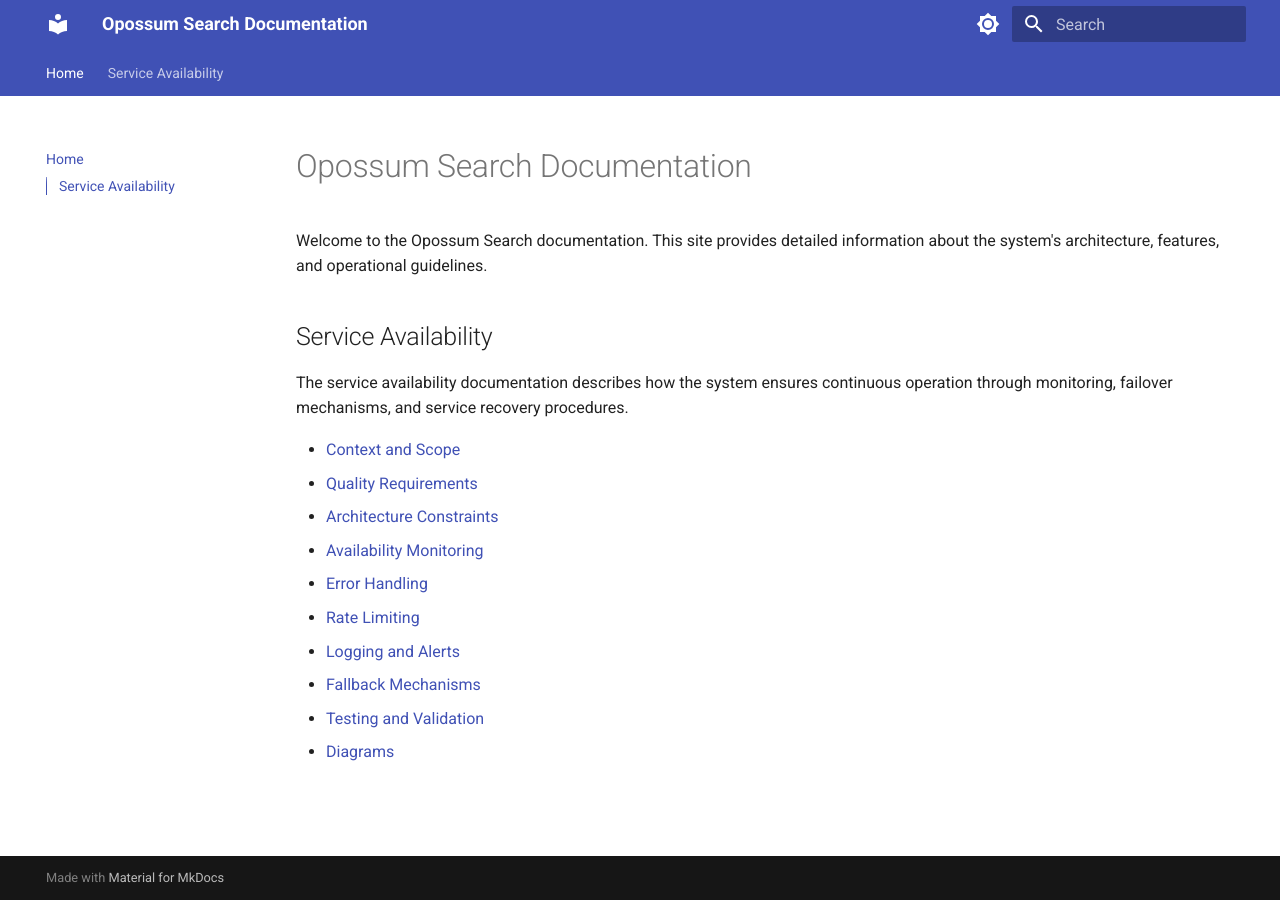
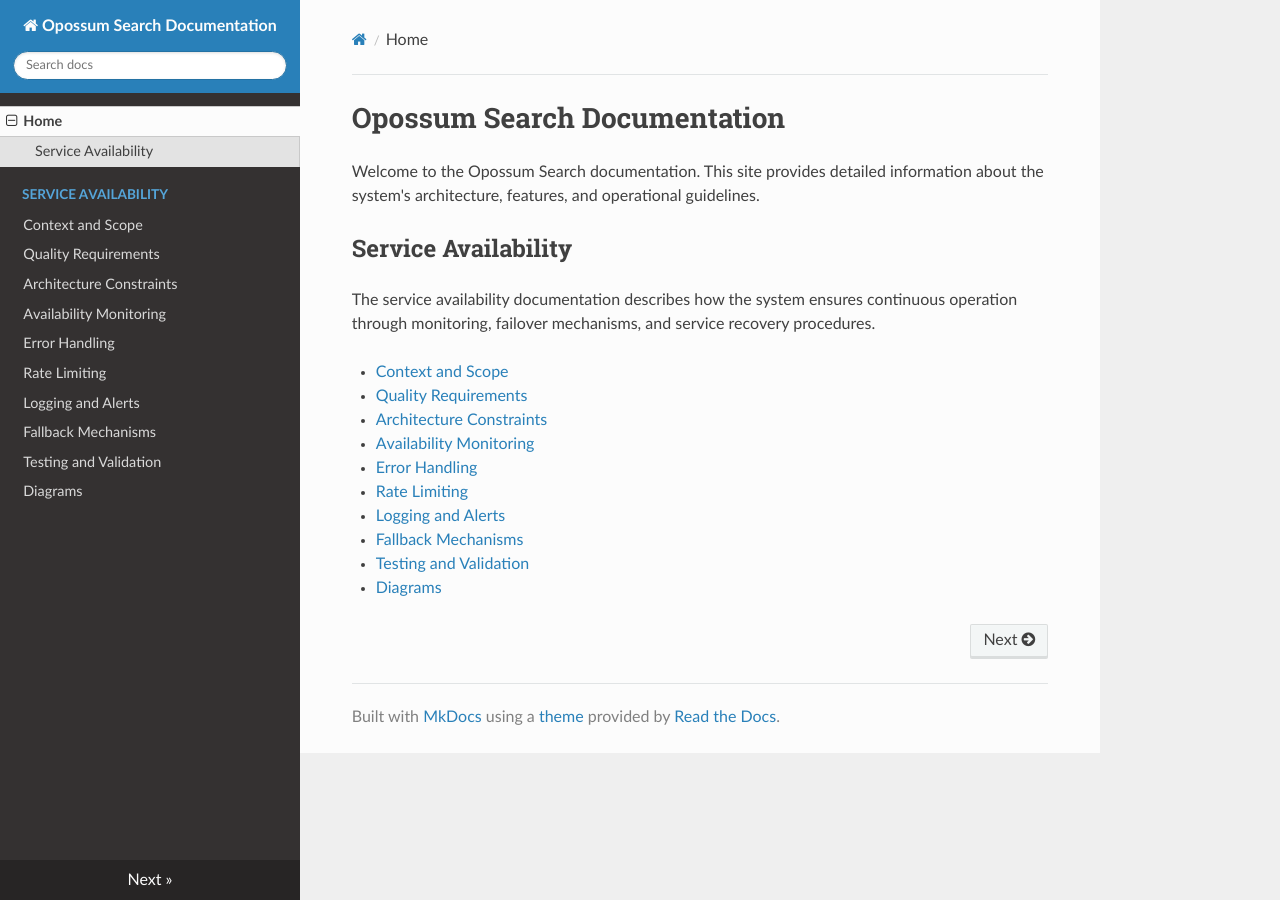
Before and after one commit to bilalobe/Opossum, an MkDocs documentation site: the page built from docs/index.md, in a window 1280 px wide. Built offline with MkDocs 1.6.1, drawn with Linux system fonts in a browser that asks for light colours; nearby versions of some CDN libraries.

Commit message:
Update MkDocs configuration with new theme, extensions, and metadata

```diff
--- a/mkdocs.yml
+++ b/mkdocs.yml
@@ -1,10 +1,21 @@
 site_name: Opossum Search Documentation
+site_description: Documentation for the Opossum Search system
+site_author: bebo
+
+# Repository
+# repo_name: opossum-search
+# repo_url: https://github.com/yourusername/opossum-search
+
+# Theme configuration
 theme:
-  name: material
+  name: readthedocs
+  # favicon: assets/images/favicon.png
   features:
     - navigation.tabs
     - navigation.sections
     - toc.integrate
+    - navigation.expand
+    - navigation.indexes
     - search.suggest
     - search.highlight
     - content.tabs.link
@@ -12,25 +23,41 @@ theme:
     - content.code.copy
   palette:
     - scheme: default
+      primary: indigo
+      accent: indigo
       toggle:
-        icon: material/brightness-7
+        icon: material/toggle-switch-off-outline
         name: Switch to dark mode
     - scheme: slate
+      primary: indigo
+      accent: indigo
       toggle:
-        icon: material/brightness-4
+        icon: material/toggle-switch
         name: Switch to light mode
 
+# Extensions
 markdown_extensions:
   - tables
+  - attr_list
+  - md_in_html
+  - admonition
   - pymdownx.highlight:
       anchor_linenums: true
-  - pymdownx.superfences
+  - pymdownx.superfences:
+      custom_fences:
+        - name: mermaid
+          class: mermaid
+          format: !!python/name:pymdownx.superfences.fence_code_format
   - pymdownx.inlinehilite
   - pymdownx.tabbed:
       alternate_style: true
-  - attr_list
-  - md_in_html
+  - pymdownx.tasklist:
+      custom_checkbox: true
+  - pymdownx.superfences
+  - pymdownx.highlight
+  - pymdownx.details
 
+# Navigation structure
 nav:
   - Home: index.md
   - Service Availability:
@@ -44,3 +71,10 @@ nav:
     - Fallback Mechanisms: service-availability/fallback-mechanisms.md
     - Testing and Validation: service-availability/testing-validation.md
     - Diagrams: service-availability/processing-diagrams.md
+
+# Plugins
+plugins:
+  - search
+  - minify:
+      minify_html: true
+  - mermaid2
```
